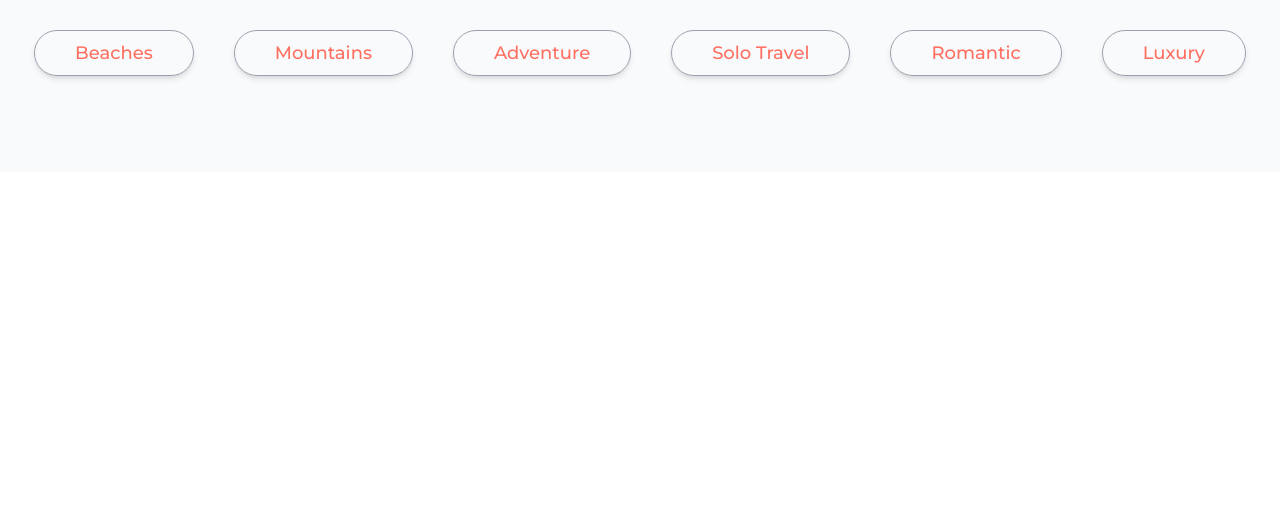
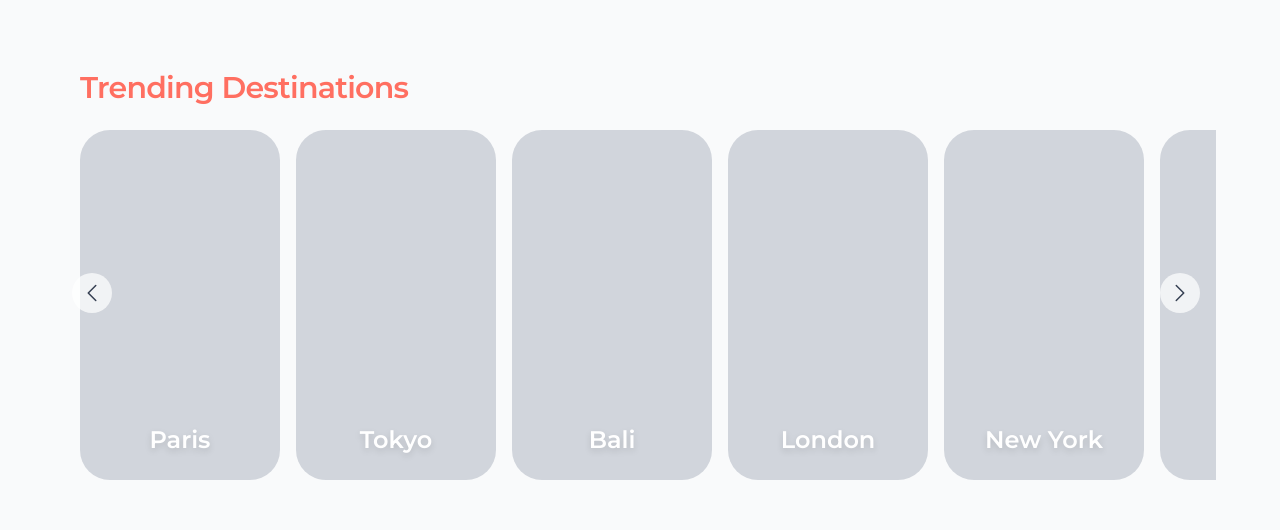
Before and after one commit to GlobeGeniusAI/GlobeGenius.AI, a Next.js app: page / in a window 1280 px wide. Shown: the part 2853-3383 px from the top of the page. Before the commit the page ends 3025 px from the top, so only its background shows below. Built offline with nearby package versions, Linux system fonts and the light colour scheme.

Commit message:
trending cards in the process -- not finished no photos , just general layout created

```diff
--- a/src/app/Landing.tsx
+++ b/src/app/Landing.tsx
@@ -7,6 +7,7 @@ import Hero from "./landing-components/Hero";
 import SaveFavorites from "./landing-components/SaveFavorites";
 import SearchDestinations from "./landing-components/SearchDestinations";
 import TripInsights from "./landing-components/TripInsights";
+import TrendingCards from "@/components/TrendingCards";
 
 export default function Landing() {
   return (
@@ -26,8 +27,46 @@ export default function Landing() {
       <SaveFavorites />
       <TripInsights />
 
-       <TrendingTags tags={['Beaches', 'Mountains', 'Adventure', 'Solo Travel', 'Romantic', 'Luxury']} />
+      <h2 className="mt-30 ml-20 text-3xl font-semibold text-[#ff6f61] font-montserrat tracking-tight">
+        Trending Destinations
+      </h2>
 
+      {/* <TrendingCards
+        destinations={[
+          { name: "Paris", image: "/placeholder.jpg" },
+          { name: "Tokyo", image: "/placeholder.jpg" },
+          { name: "Bali", image: "/placeholder.jpg" },
+          { name: "London", image: "/placeholder.jpg" },
+          { name: "New York", image: "/placeholder.jpg" },
+          // Add more later...
+        ]}
+      /> */}
+
+<TrendingCards
+  destinations={[
+    { name: 'Paris' },
+    { name: 'Tokyo' },
+    { name: 'Bali' },
+    { name: 'London' },
+    { name: 'New York' },
+    { name: 'Rome' },
+    { name: 'Barcelona' },
+    { name: 'Sydney' },
+  ]}
+/>
+
+
+
+      <TrendingTags
+        tags={[
+          "Beaches",
+          "Mountains",
+          "Adventure",
+          "Solo Travel",
+          "Romantic",
+          "Luxury",
+        ]}
+      />
     </div>
   );
 }
--- a/src/app/globals.css
+++ b/src/app/globals.css
@@ -25,3 +25,11 @@ body {
   color: var(--foreground);
   font-family: Arial, Helvetica, sans-serif;
 }
+
+.no-scrollbar::-webkit-scrollbar {
+  display: none;
+}
+.no-scrollbar {
+  -ms-overflow-style: none;
+  scrollbar-width: none;
+}
--- a/src/components/TrendingCards.tsx
+++ b/src/components/TrendingCards.tsx
@@ -1,3 +1,67 @@
-export function TrendingCards() {
-  return null;
+import { ChevronLeftIcon, ChevronRightIcon } from "@heroicons/react/24/solid";
+import { useRef } from "react";
+
+//TODO:
+//Hook this up to dynamic API image sources.
+//Add actual carousel behavior (Swiper.js or custom scroll logic).
+//Wire up routing when clicking a card.
+
+export default function TrendingCards({
+  destinations,
+}: {
+  destinations: { name: string }[];
+}) {
+  const scrollRef = useRef<HTMLDivElement>(null);
+
+  const scroll = (direction: "left" | "right") => {
+    if (scrollRef.current) {
+      const scrollAmount = 250; // Adjust this scroll amount if needed
+      scrollRef.current.scrollBy({
+        left: direction === "left" ? -scrollAmount : scrollAmount,
+        behavior: "smooth",
+      });
+    }
+  };
+
+  return (
+    <div className="relative w-full max-w-6xl mx-auto overflow-hidden">
+
+      {/* Carousel Track */}
+      <div
+        ref={scrollRef}
+        className="flex gap-4 mt-6 overflow-x-auto no-scrollbar px-4 scroll-smooth"
+      >
+        {destinations.map((destination, index) => (
+          <div
+            key={index}
+            className="relative min-w-[200px] h-[350px] rounded-[30px] overflow-hidden flex-shrink-0 group"
+          >
+            {/* Placeholder Color Box */}
+            <div className="w-full h-full bg-gray-300 transition-transform duration-300 ease-in-out group-hover:scale-105" />
+
+            {/* Text Overlay */}
+            <div className="absolute bottom-6 w-full text-center text-white font-montserrat text-2xl font-semibold drop-shadow-md">
+              {destination.name}
+            </div>
+          </div>
+        ))}
+      </div>
+
+      {/* Left Arrow */}
+      <button
+        onClick={() => scroll("left")}
+        className="absolute left-2 top-1/2 -translate-y-1/2 bg-white/70 rounded-full p-2 hover:bg-white transition"
+      >
+        <ChevronLeftIcon className="h-6 w-6 text-gray-700" />
+      </button>
+
+      {/* Right Arrow */}
+      <button
+        onClick={() => scroll("right")}
+        className="absolute right-4 top-1/2 -translate-y-1/2 bg-white/70 rounded-full p-2 hover:bg-white transition"
+      >
+        <ChevronRightIcon className="h-6 w-6 text-gray-700" />
+      </button>
+    </div>
+  );
 }
```
